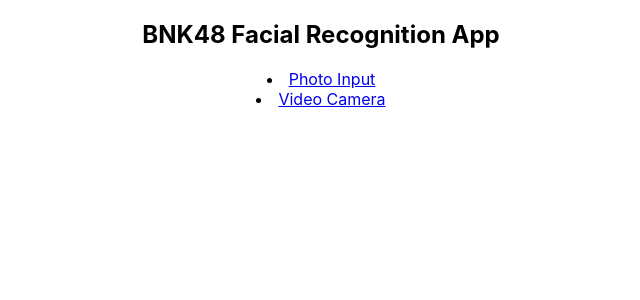
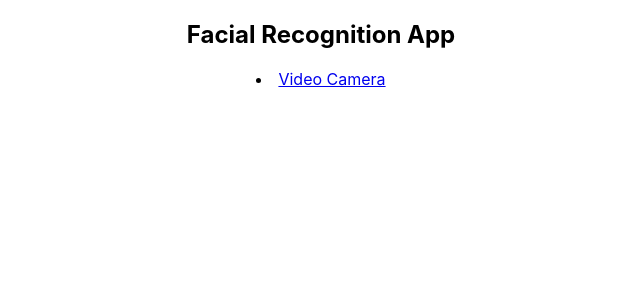
Before and after one commit to revathi1995/react-amplify-app, a React (Create React App) app: page / in a window 1280 px wide. Shown: the top 300 px of the page, without its empty margins (319-959 px from the left). Built offline with nearby package versions, Linux system fonts and the light colour scheme.

Commit message:
Update Home.js

```diff
--- a/src/views/Home.js
+++ b/src/views/Home.js
@@ -5,10 +5,8 @@
   render() {
     return (
       <div>
-        <h2>BNK48 Facial Recognition App</h2>
-        <li>
-          <Link to="/photo">Photo Input</Link>
-        </li>
+        <h2>Facial Recognition App</h2>
+
         <li>
           <Link to="/camera">Video Camera</Link>
         </li>
```
